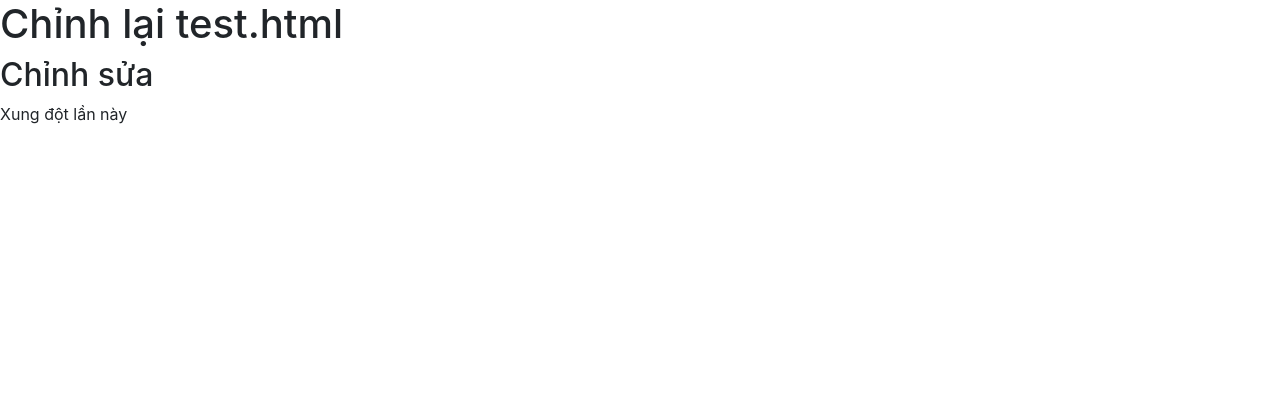
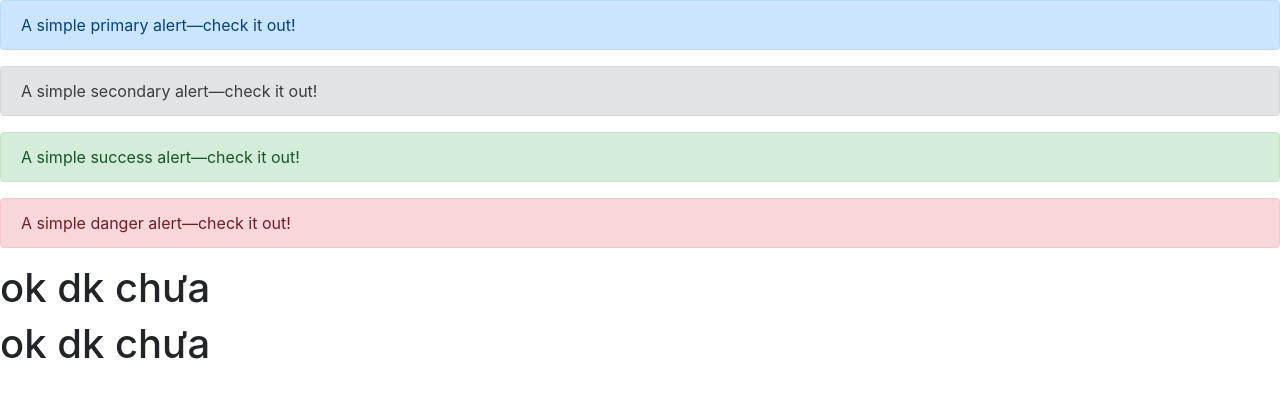
Before and after one commit to dodinhtinh/DuAnGitWin, a plain HTML site: page test.html in a window 1280 px wide. Drawn offline with nearby package versions, Linux system fonts and the light colour scheme.

Commit message:
ok chưa

```diff
--- a/test.html
+++ b/test.html
@@ -9,12 +9,20 @@
 
 </head>
 <body>
-
-     <h1>Chỉnh lại test.html</h1>
-     <h2>Chỉnh sửa</h2>
-     <p>Xung đột lần này</p>
-
-
+    <div class="alert alert-primary" role="alert">
+        A simple primary alert—check it out!
+      </div>
+      <div class="alert alert-secondary" role="alert">
+        A simple secondary alert—check it out!
+      </div>
+      <div class="alert alert-success" role="alert">
+        A simple success alert—check it out!
+      </div>
+      <div class="alert alert-danger" role="alert">
+        A simple danger alert—check it out!
+      </div>
+          <h1 class="title">ok dk chưa</h1>
+          <h1 class="title">ok dk chưa</h1>
 
      <script src="https://cdn.jsdelivr.net/npm/jquery@3.5.1/dist/jquery.slim.min.js" integrity="sha384-DfXdz2htPH0lsSSs5nCTpuj/zy4C+OGpamoFVy38MVBnE+IbbVYUew+OrCXaRkfj" crossorigin="anonymous"></script>
     <script src="https://cdn.jsdelivr.net/npm/bootstrap@4.6.2/dist/js/bootstrap.bundle.min.js" integrity="sha384-Fy6S3B9q64WdZWQUiU+q4/2Lc9npb8tCaSX9FK7E8HnRr0Jz8D6OP9dO5Vg3Q9ct" crossorigin="anonymous"></script>
```
